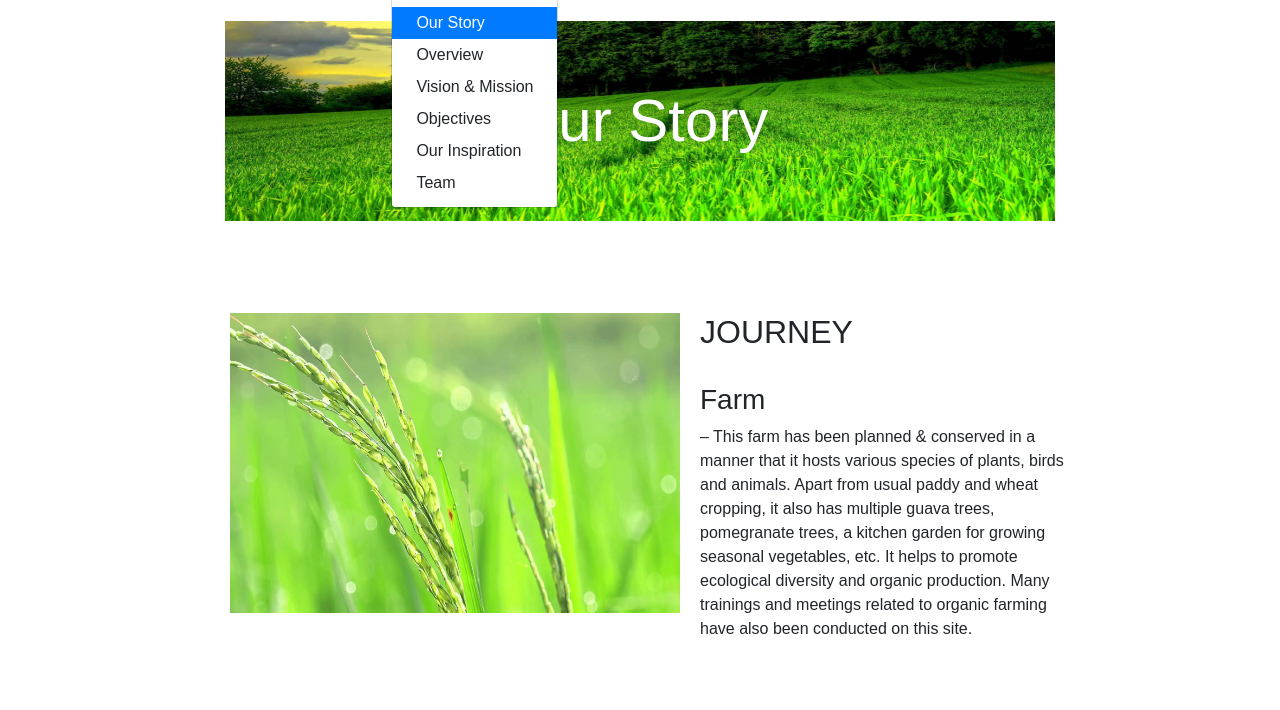
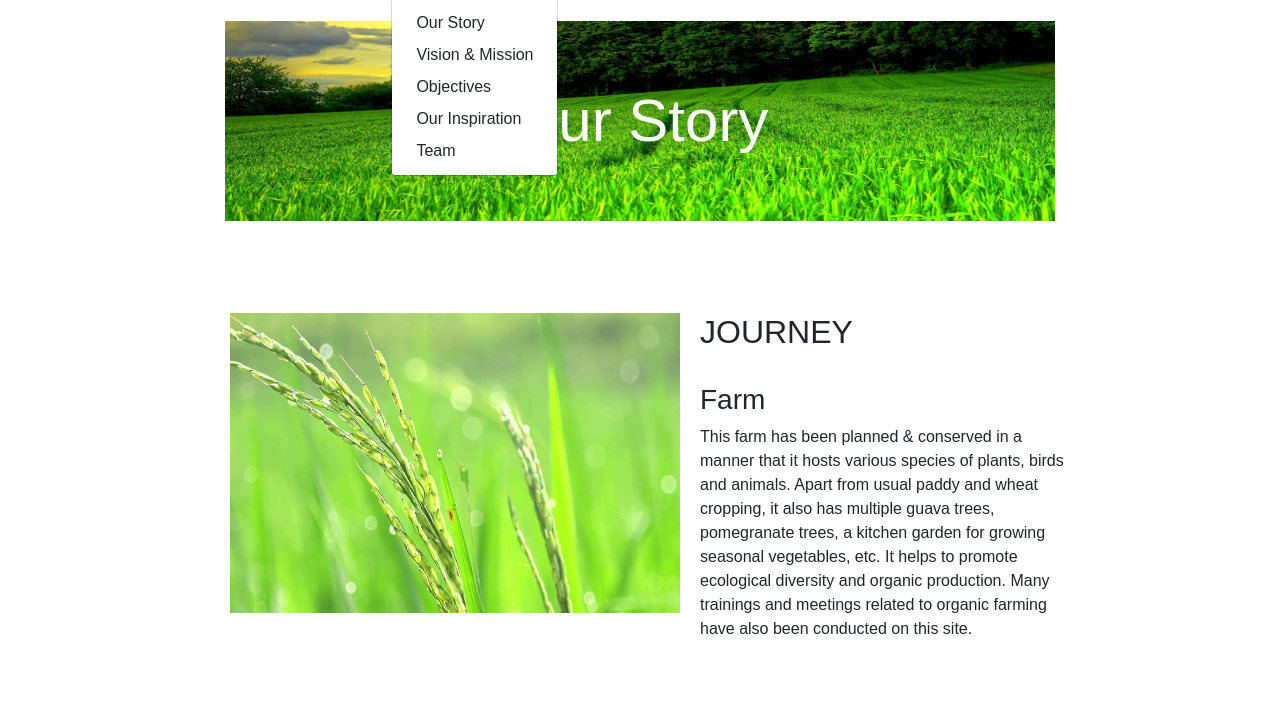
Before and after one commit to lakshitsemlani/PrakritiOrganicsWebsite, a plain HTML site: page ourstory.html in a window 1280 px wide. Both pictures are taken after a click on the button "About Us". Shown: the part 67-777 px from the top of the page. Drawn offline with nearby package versions, Linux system fonts and the light colour scheme.

Commit message:
Update ourstory.html

```diff
--- a/ourstory.html
+++ b/ourstory.html
@@ -24,7 +24,6 @@
 </head>
 
 <body>
-
   <nav id="mainNavbar" class="navbar navbar-expand-lg navbar-light bg-light py-0 order-2 fixed-top" >
       <a id="Navbar-Brand" class="navbar-brand pl-sm-1 pl-md-3 pl-xl-5 ml-3" href="index.html"><img src="./Prakriti.png" width="50" height="50" class="d-inline-block align-center justify-content-center mb-1 " id="logo" alt="" loading="lazy"> Prakriti Organics</a>
       <button class="navbar-toggler" type="button" data-toggle="collapse" data-target="#navbarNavDropdown" aria-controls="navbarNavDropdown" aria-expanded="false" aria-label="Toggle navigation">
@@ -38,10 +37,9 @@
                       About Us
                   </a>
                   <div class="dropdown-menu" aria-labelledby="navbarDropdown">
-                      <a class="dropdown-item active" href="ourstory.html">Our Story</a>
-                        <a class="dropdown-item" href="https://farmerspride.in/collections/rice">Overview</a>
-                        <a class="dropdown-item" href="https://farmerspride.in/collections/pulses">Vision & Mission</a>
-                        <a class="dropdown-item" href="https://farmerspride.in/">Objectives</a>
+                    <a class="dropdown-item" href="ourstory.html">Our Story</a>
+                      <a class="dropdown-item" href="vision.html">Vision & Mission</a>
+                      <a class="dropdown-item" href="objectives.html">Objectives</a>
                       <a class="dropdown-item" href="https://farmerspride.in/">Our Inspiration</a>
                       <a class="dropdown-item" href="#">Team</a>
                   </div>
@@ -123,7 +121,7 @@
     <img class="main-image"src="3.webp" alt="Snow" style="width:450px; height:300px; float:left">
 <p>
  <h2> JOURNEY </h2><br>
-<h3>Farm</h3> – This farm has been planned & conserved in a manner that it hosts various species of plants, birds and animals. Apart from usual paddy and wheat cropping, it also has multiple guava trees, pomegranate trees, a kitchen garden for growing seasonal vegetables, etc.
+<h3>Farm</h3> This farm has been planned & conserved in a manner that it hosts various species of plants, birds and animals. Apart from usual paddy and wheat cropping, it also has multiple guava trees, pomegranate trees, a kitchen garden for growing seasonal vegetables, etc.
 It helps to promote ecological diversity and organic production. Many trainings and meetings related to organic farming have also been conducted on this site.<br><br><br><br>
 <h3>Food processing & packaging</h3>
 While doing agriculture and dairy farming, team members at Prakriti Organics came across multiple news and reports regarding contamination in oil, ghee, jam, pickles, etc.
```
Lines whose indentation alone changed are shown as unchanged.
